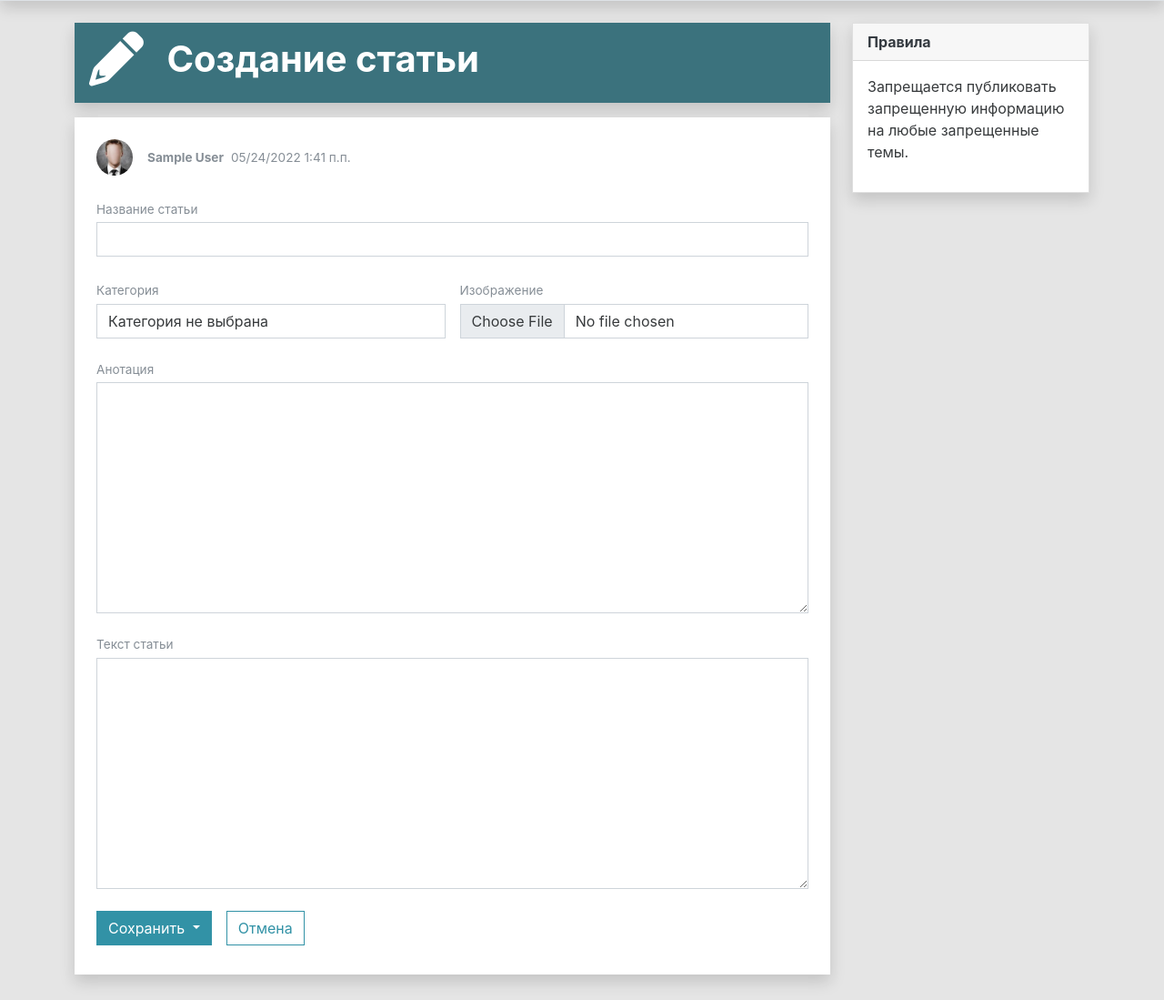
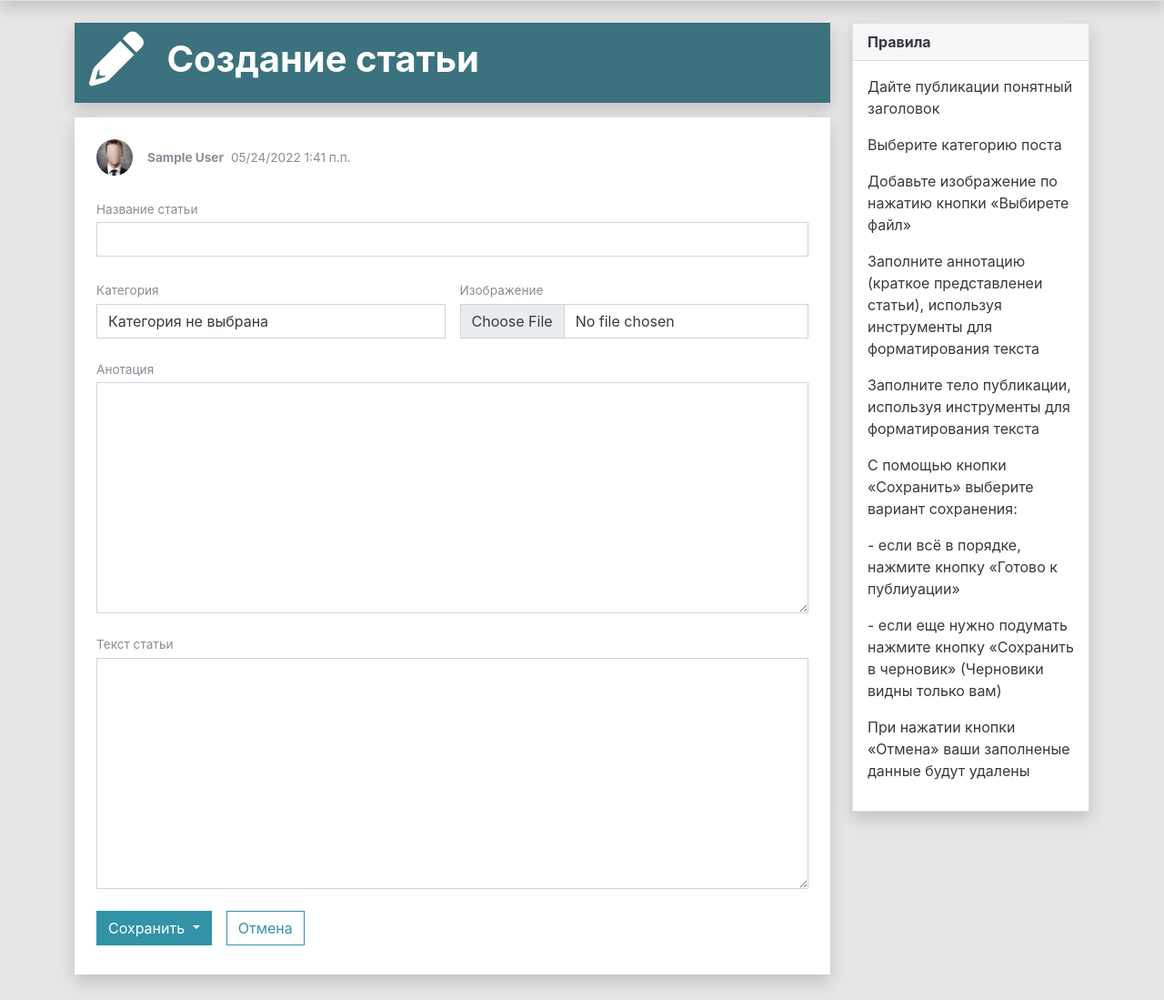
Before and after one commit to sa84-tech/knowledge_sharing_website, a Django app: page /account/post/create/ in a window 1280 px wide. Shown: the part 76-1175 px from the top of the page at 91% size. Run offline with Django 3.2, Linux system fonts and the light colour scheme; the visitor is signed in with stand-in values (Sample User, id 1); data comes from the database, SQL or seed files in the repository; data that the repository does not hold is empty; some libraries are stand-ins or nearby versions.

Commit message:
regulations

```diff
--- a/ksw/accountapp/templates/accountapp/includes/inc_post_edit_info.html
+++ b/ksw/accountapp/templates/accountapp/includes/inc_post_edit_info.html
@@ -1,16 +1,30 @@
 {% load main_extras %}
 
-<div class="d-none d-xl-block col-xl-3">
+<div class="d-none d-xl-block col-xl-3" xmlns="http://www.w3.org/1999/html" xmlns="http://www.w3.org/1999/html">
     <div class="card shadow">
         <div class="card-header">
             <span class="h6 text-secondary fw-bold">Правила</span>
         </div>
         <div class="card-body">
-            <div class="d-flex align-items-center">
-                <p>
-                    Запрещается публиковать запрещенную информацию на любые запрещенные темы.
-                </p>
+            <div class="d-flex-column align-items-center">
+                <p>Дайте публикации понятный заголовок</p>
+
+                <p>Выберите категорию поста</p>
+
+                <p>Добавьте изображение по нажатию кнопки «Выбирете файл»</p>
+
+                <p> Заполните аннотацию (краткое представленеи статьи), используя инструменты для форматирования текста</p>
+
+                <p>Заполните тело публикации, используя инструменты для форматирования текста</p>
+
+                <p>С помощью кнопки «Сохранить» выберите вариант сохранения:</p>
+                  <p> - если всё в порядке, нажмите кнопку «Готово к публиуации»</p>
+                  <p> - если еще нужно подумать нажмите кнопку «Сохранить в черновик» (Черновики видны только вам)</p>
+                <p>При нажатии кнопки «Отмена» ваши заполненые данные будут удалены</p>
             </div>
+
         </div>
+
+
     </div>
 </div>
```
